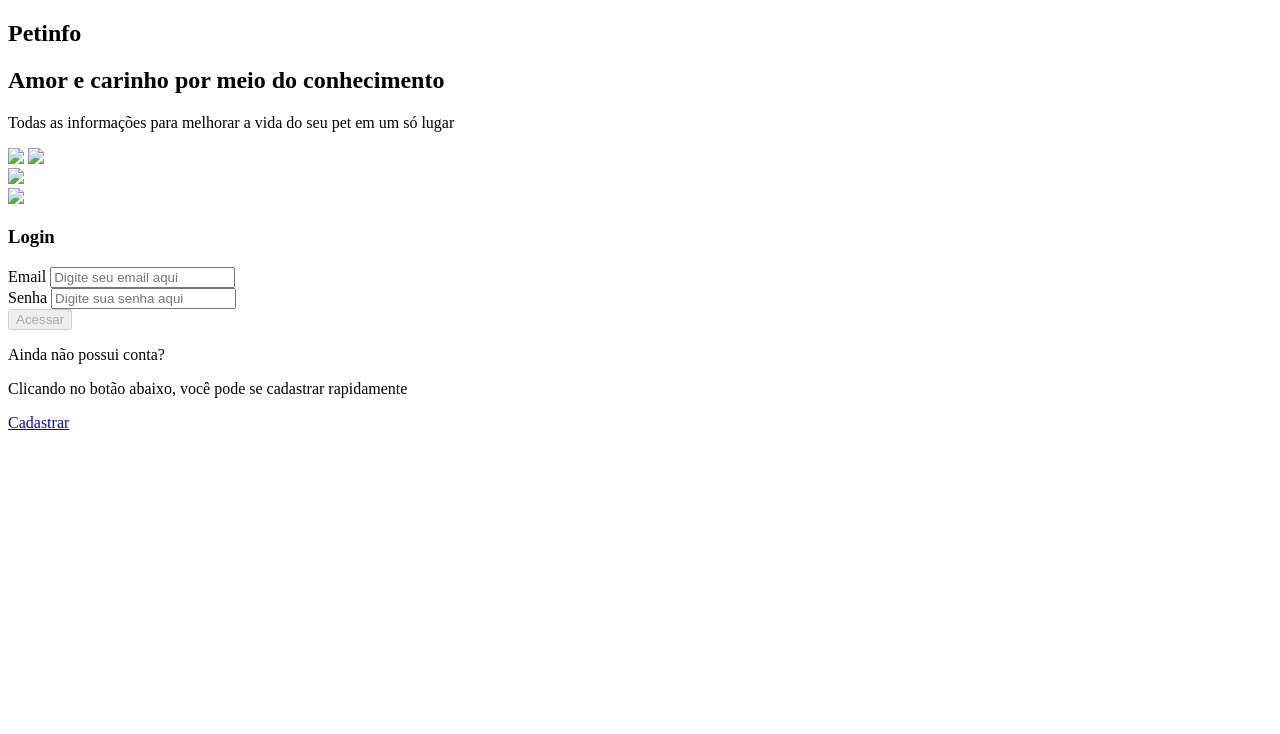
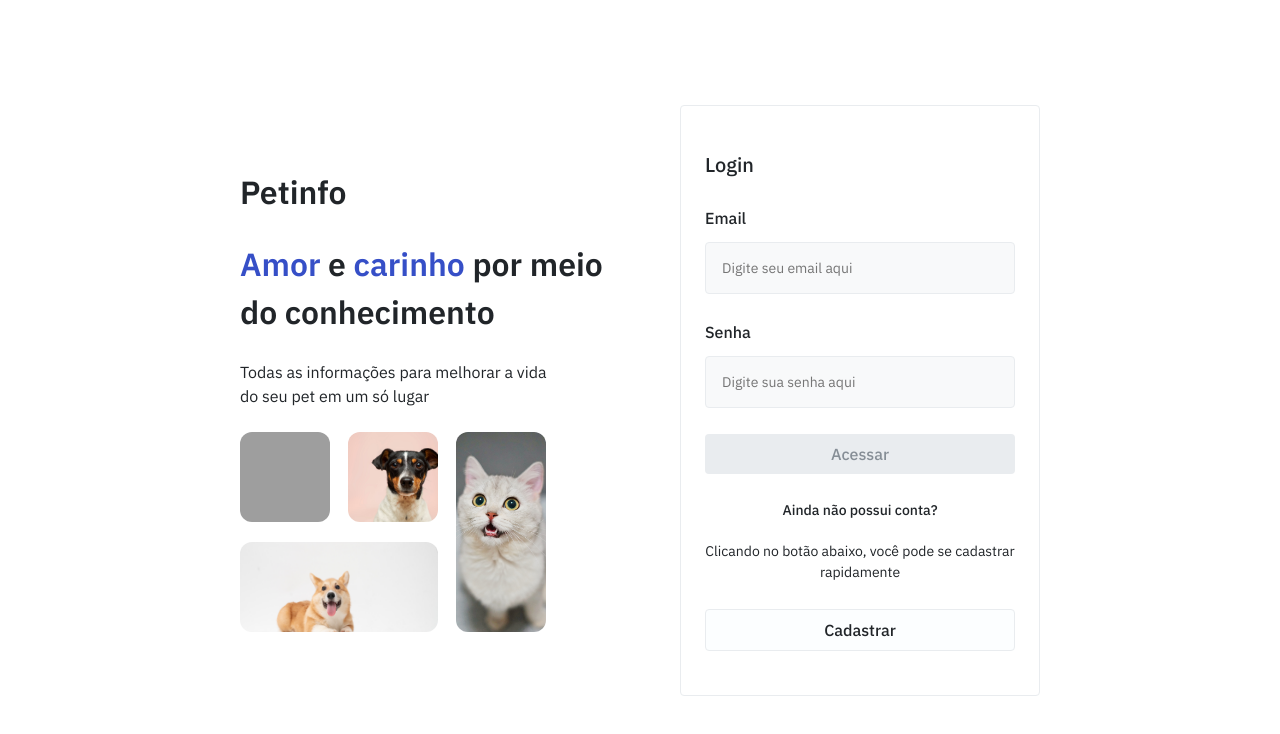
Before and after one commit to gcaastro1/pet-adoption-frontend, a plain HTML site: page index.html in a window 1280 px wide. Drawn offline with Linux system fonts and the light colour scheme; the site is published under a folder, as on GitHub Pages, so addresses that start at the root find nothing.

Commit message:
fix: change src paths

```diff
--- a/index.html
+++ b/index.html
@@ -4,16 +4,16 @@
     <meta charset="UTF-8" />
     <meta http-equiv="X-UA-Compatible" content="IE=edge" />
     <meta name="viewport" content="width=device-width, initial-scale=1.0" />
-    <link rel="stylesheet" href="/src/styles/globalStyles.css" />
-    <link rel="stylesheet" href="/src/styles/animation.css" />
-    <link rel="stylesheet" href="/src/styles/display.css" />
-    <link rel="stylesheet" href="/src/styles/boxes.css" />
-    <link rel="stylesheet" href="/src/styles/spacings.css" />
-    <link rel="stylesheet" href="/src/styles/texts.css" />
-    <link rel="stylesheet" href="/src/styles/inputs.css" />
-    <link rel="stylesheet" href="/src/styles/buttons.css" />
-    <link rel="stylesheet" href="/src/styles/images.css" />
-    <link rel="stylesheet" href="/src/styles/toast.css" />
+    <link rel="stylesheet" href="./src/styles/globalStyles.css" />
+    <link rel="stylesheet" href="./src/styles/animation.css" />
+    <link rel="stylesheet" href="./src/styles/display.css" />
+    <link rel="stylesheet" href="./src/styles/boxes.css" />
+    <link rel="stylesheet" href="./src/styles/spacings.css" />
+    <link rel="stylesheet" href="./src/styles/texts.css" />
+    <link rel="stylesheet" href="./src/styles/inputs.css" />
+    <link rel="stylesheet" href="./src/styles/buttons.css" />
+    <link rel="stylesheet" href="./src/styles/images.css" />
+    <link rel="stylesheet" href="./src/styles/toast.css" />
     <title>Petinfo - Login</title>
   </head>
   <body>
@@ -31,17 +31,17 @@
           <div class="gap-18 flex-column-btw">
             <div class="gap-18 flex-row">
               <img
-                src="/src/img/jpg/cat-1.jpg"
+                src="./src/img/jpg/cat-1.jpg"
                 class="pets-icon width-90 height-90"
               />
               <img
-                src="/src/img/jpg/dog-1.jpg"
+                src="./src/img/jpg/dog-1.jpg"
                 class="pets-icon width-90 height-90"
               />
             </div>
-            <img src="/src/img/jpg/dog-2.jpg" class="pets-icon height-90" />
+            <img src="./src/img/jpg/dog-2.jpg" class="pets-icon height-90" />
           </div>
-          <img src="/src/img/jpg/cat-2.jpg" class="pets-icon width-90" />
+          <img src="./src/img/jpg/cat-2.jpg" class="pets-icon width-90" />
         </div>
       </section>
       <section id="form__box" class="flex-column">
@@ -80,12 +80,12 @@
           </p>
         </div>
         <a
-          href="/src/pages/register/index.html"
+          href="./src/pages/register/index.html"
           class="btn btn-md font-4 txt-grey-1 btn-outline btn-block"
           >Cadastrar</a
         >
       </section>
     </main>
-    <script type="module" src="src/scripts/login.js"></script>
+    <script type="module" src="./src/scripts/login.js"></script>
   </body>
 </html>
```
